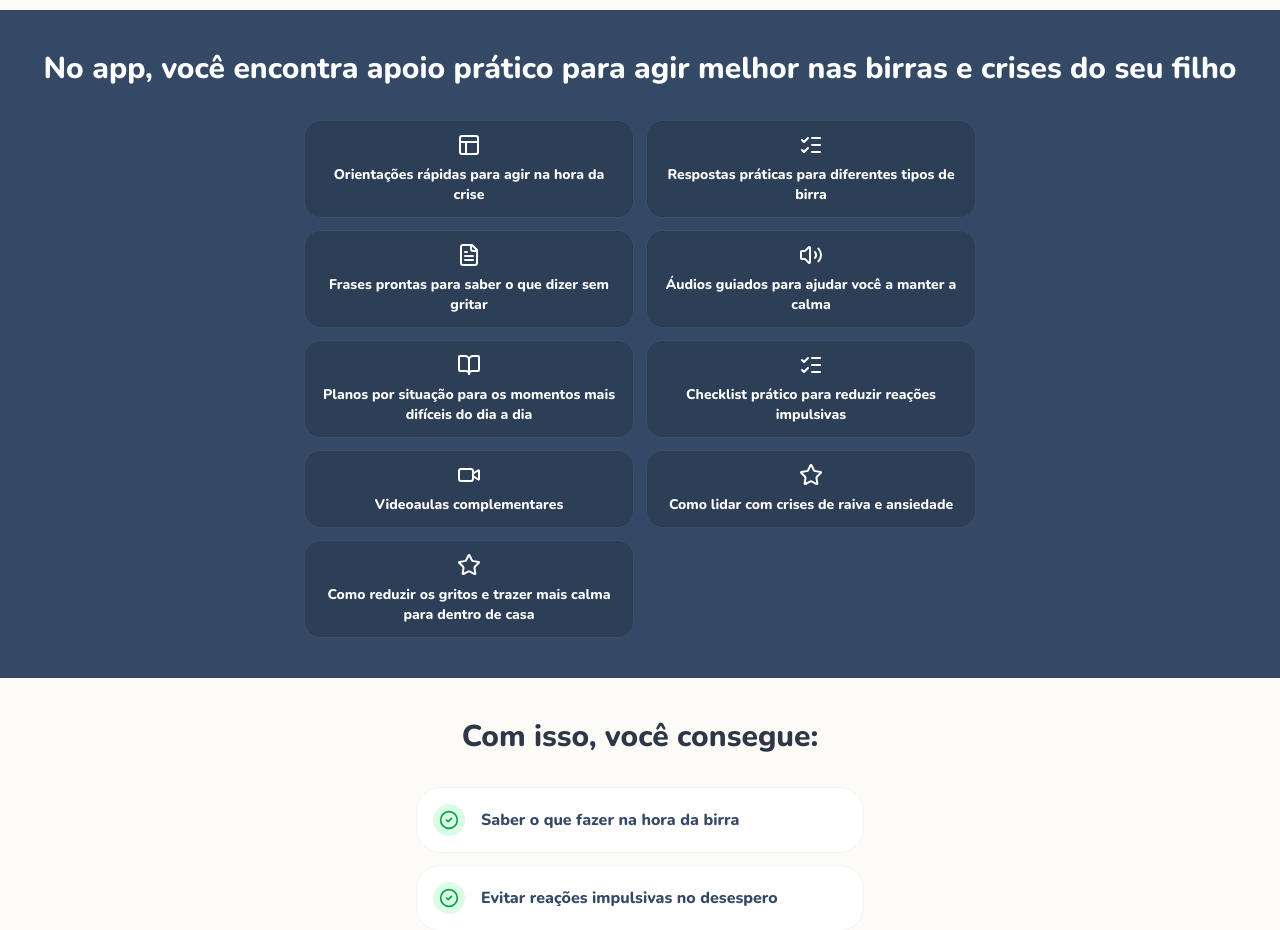
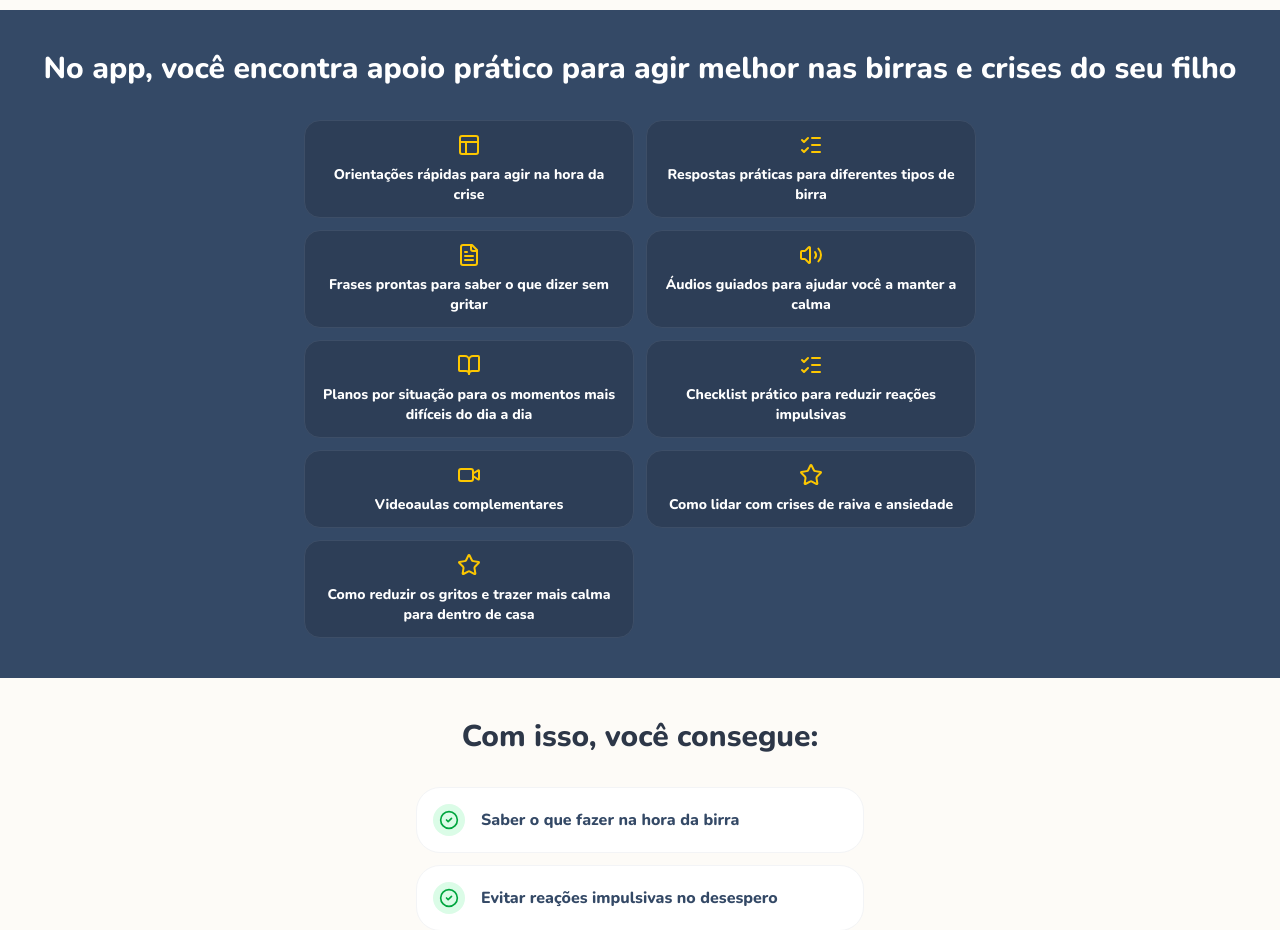
Before and after one commit to jcbusinessdr26-design/Quiz-como-acabar-com-birra-do-seu-filho, a React (Vite) app: page / in a window 1280 px wide. Shown: the part 3220-4150 px from the top of the page. Built offline with nearby package versions, Linux system fonts and the light colour scheme.

Commit message:
Substitui imagem unsplash por imagem cloudinary

```diff
--- a/src/components/SalesPage.tsx
+++ b/src/components/SalesPage.tsx
@@ -203,7 +203,7 @@ export const SalesPage: React.FC<SalesPageProps> = ({ onPurchase }) => {
               variants={itemVariants}
               className="flex flex-col items-center gap-2 p-3 bg-[#2D3E57] rounded-[1rem] border border-[#3D4E67] text-center"
             >
-              <item.icon className="w-6 h-6 text-white flex-shrink-0" />
+              <item.icon className="w-6 h-6 text-yellow-400 flex-shrink-0" />
               <span className="font-black text-white text-sm">{item.title}</span>
             </motion.div>
           ))}
```
